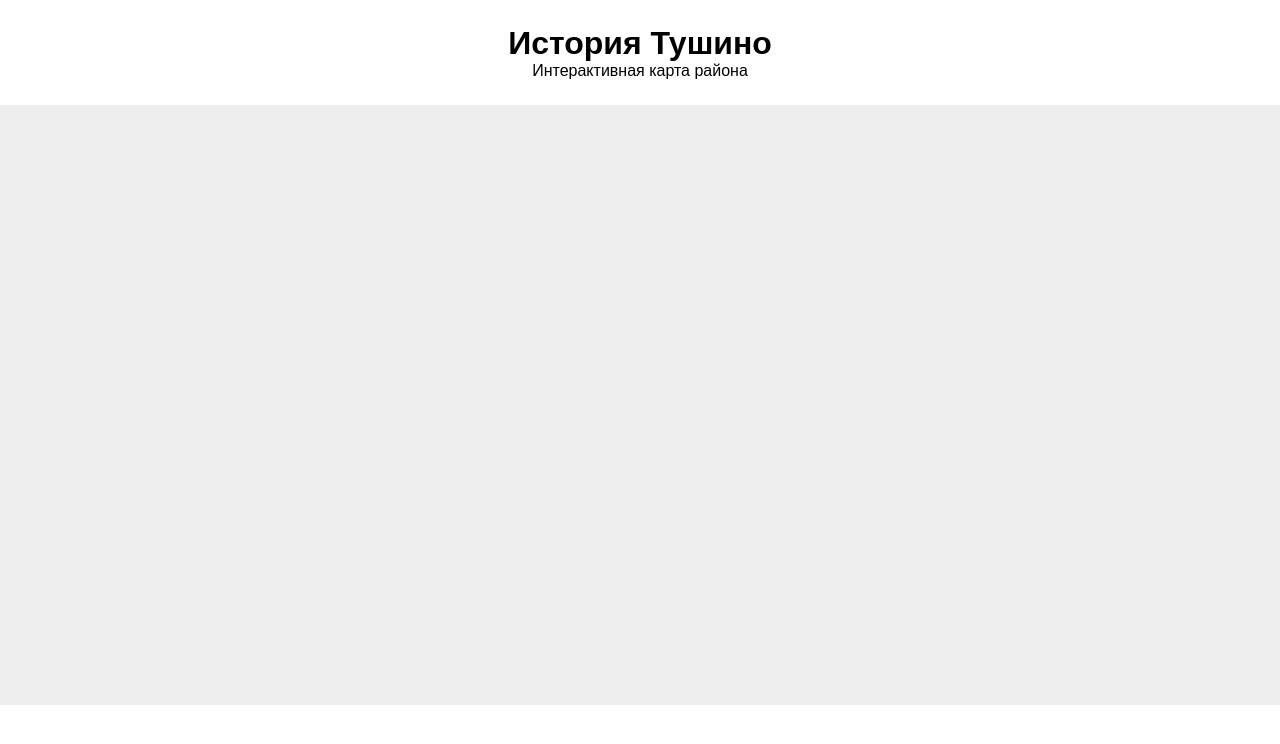
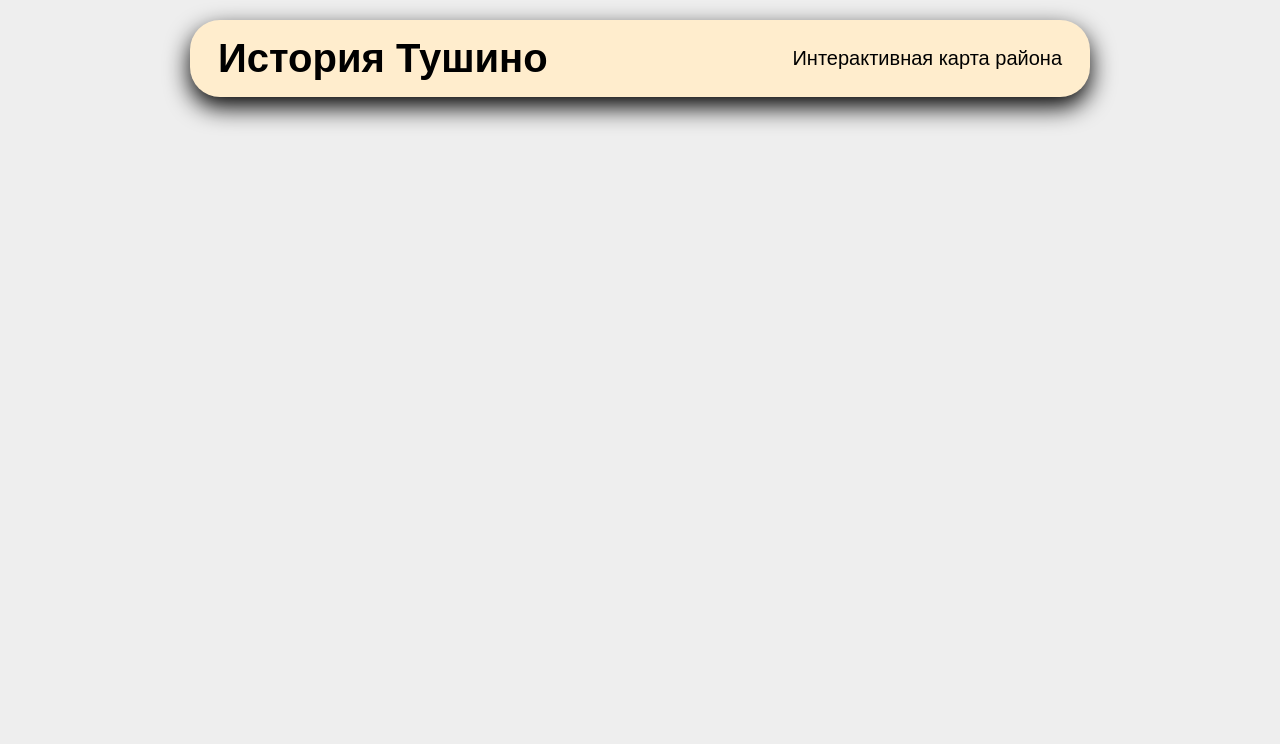
Before and after one commit to TushinoMap/tushino-history, a plain HTML site: page index.html in a window 1280 px wide. Drawn offline with Linux system fonts and the light colour scheme.

Commit message:
Add files via upload

```diff
--- a/index.html
+++ b/index.html
@@ -1,12 +1,11 @@
 <!DOCTYPE html>
-<html lang="en">
+<html lang="ru">
 <head>
     <meta charset="UTF-8">
     <meta name="viewport" content="width=device-width, initial-scale=1.0">
     <title>Tushino-history</title>
-    <script src="https://api-maps.yandex.ru/2.1/?apikey=94272fc9-e354-4a9e-94ea-6856a4afb8e7&lang=ru_RU"></script>
+    <script src="https://api-maps.yandex.ru/v3/?apikey=94272fc9-e354-4a9e-94ea-6856a4afb8e7&lang=ru_RU"></script>
     <link rel="stylesheet" href="style.css">
-    <script src="script.js"></script>
 </head>
 <body>
     <header>
@@ -16,5 +15,6 @@
     <main>
         <div id="map"></div>
     </main>
+    <script src="script.js"></script>
 </body>
 </html>
--- a/script.js
+++ b/script.js
@@ -1,6 +1,18 @@
-    ymaps.ready(function (){
-        const map = new ymaps.Map("map", {
-            center: [55.849500, 37.439600],
-            zoom: 13,
-        });
-    });
+async function initMap() {
+  await ymaps3.ready;
+
+  const { YMap, YMapDefaultSchemeLayer } = ymaps3;
+
+  const map = new YMap(
+    document.getElementById("map"),
+    {
+      location: {
+        center: [37.439600, 55.849500],
+        zoom: 13
+      }
+    }
+  );
+  map.addChild(new YMapDefaultSchemeLayer({}));
+}
+
+initMap();
--- a/style.css
+++ b/style.css
@@ -1,20 +1,35 @@
-*{
+* {
   margin: 0;
   padding: 0;
-    box-sizing: 0;
+  box-sizing: border-box;
 }
 
-body{
+body {
   font-family: Arial, sans-serif;
+  font-size: 20px;
 }
 
-header{
-    text-align: center;
-    padding: 25px;
+header {
+  position: fixed;
+  top: 20px;
+  left: 50%;
+  transform: translateX(-50%);
+  z-index: 1000;
+  width: 80%;
+  max-width: 900px;
+  padding: 16px 28px;
+  background-color: #ffedcd;
+  box-shadow: 0 10px 25px;
+  border-radius: 30px;
+  display: flex;
+  justify-content: space-between;
+  align-items: center;
+  gap: 25px;
 }
+
 #map {
   width: 100%;
-    height: 600px;
+  height: 100vh;
   min-height: 600px;
   background: #eeeeee;
 }
```
Lines whose indentation alone changed are shown as unchanged.
